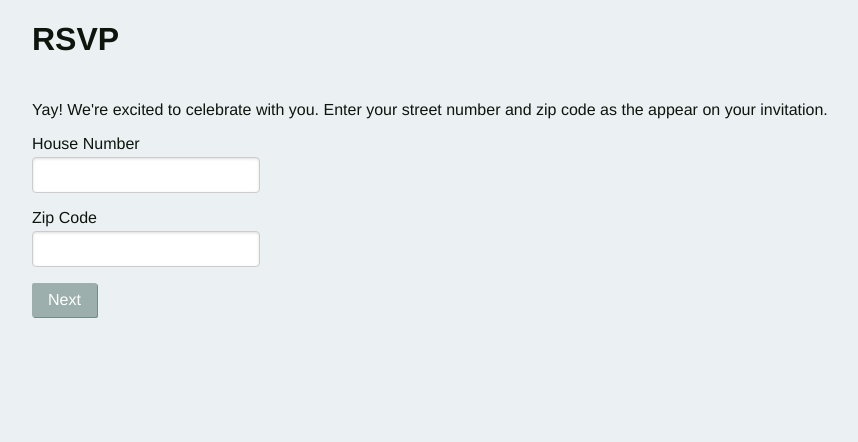
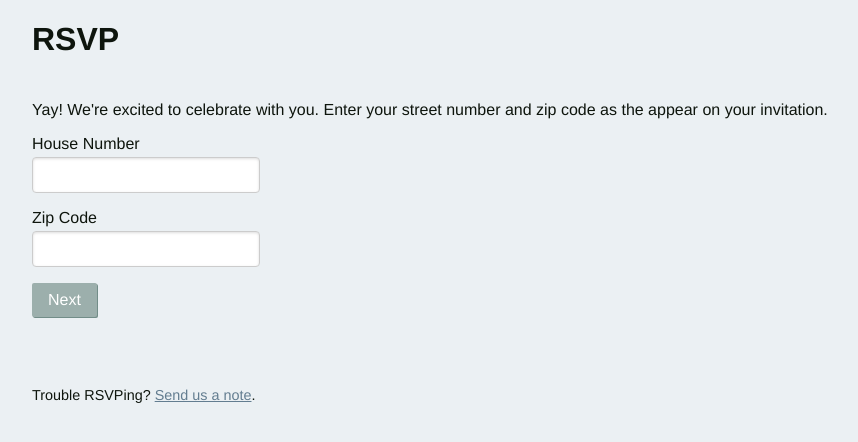
Before and after one commit to tpitale/wedding, a Jekyll site: the page built from rsvp.html, in a window 1280 px wide. Shown: the top 442 px of the page, without its empty margins (160-1018 px from the left). Built offline with Jekyll 4.4.1, drawn with Linux system fonts in a browser that asks for light colours.

Commit message:
Link to help and fix typo in thanks.html.

```diff
--- a/css/application.scss
+++ b/css/application.scss
@@ -196,6 +196,11 @@ form.reserve-2 {
   display: none;
 }
 
+.small-thought {
+  margin-top: 4em;
+  font-size: .9em;
+}
+
 @media (min-width: 360px) {
   .banner {
     height: 200px;
--- a/rsvp.html
+++ b/rsvp.html
@@ -73,3 +73,5 @@ key: rsvp
     <input type="submit" value="RSVP!" class="button primary">
   </fieldset>
 </form>
+
+<p class="small-thought">Trouble RSVPing? <a href="http://veronicaerb.com/contact.html">Send us a note</a>.</p>
--- a/thanks.html
+++ b/thanks.html
@@ -9,7 +9,7 @@ key: thanks
 <section>
 	<h1>Cheers!</h1>
 
-	<p>We're excited to celebrate with you. Thank your for letting us know you are, too!</p>
+	<p>We're excited to celebrate with you. Thank you for letting us know you are, too!</p>
 
 	<a href="/index.html" class="button primary">Back to Home</a>
 </section>
```
